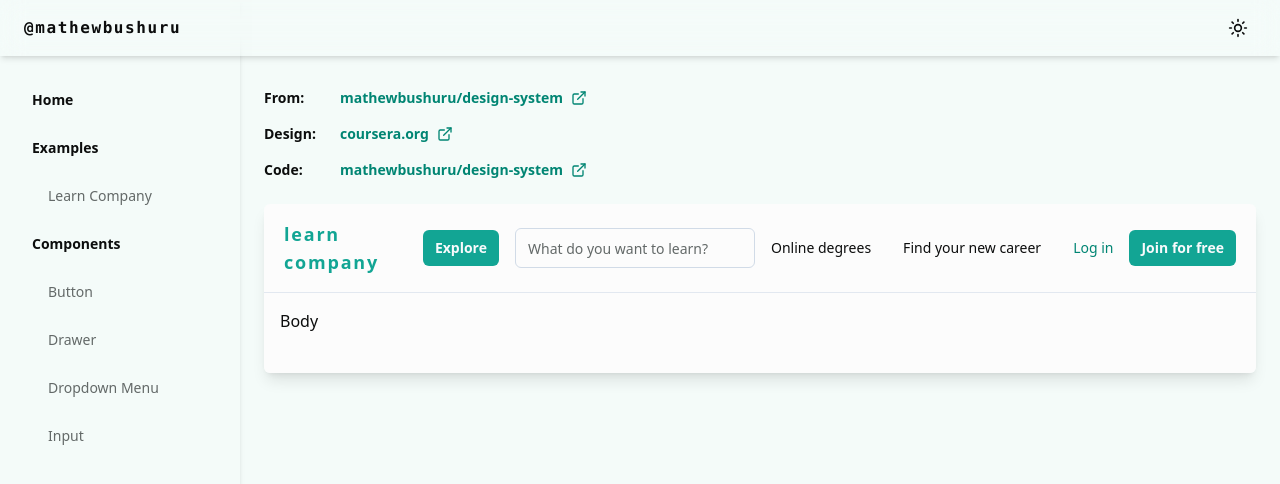
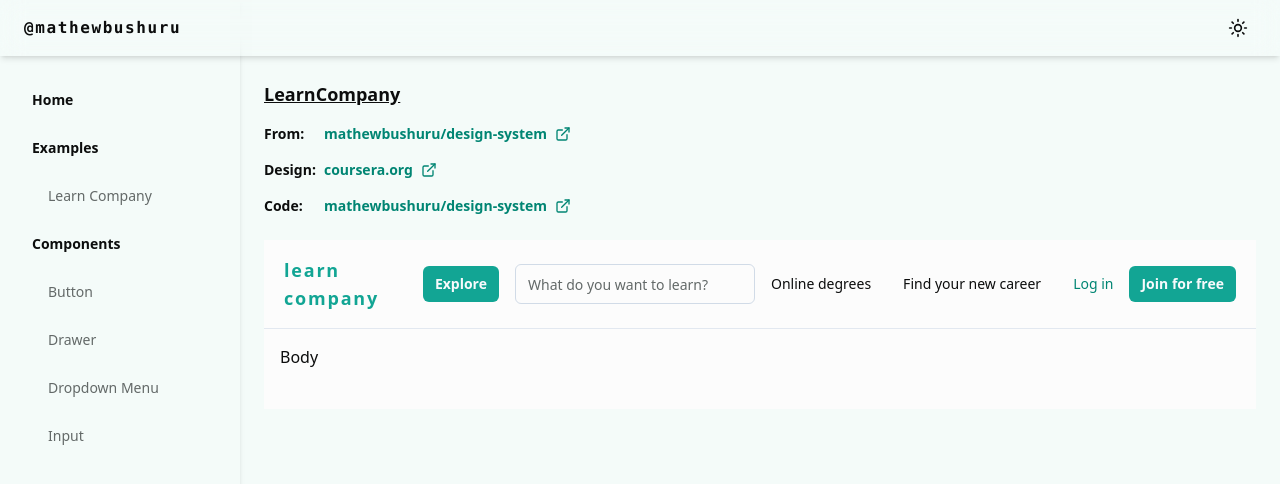
Before and after one commit to mathewbushuru/design-system, a React (Vite) app: page /examples in a window 1280 px wide. Shown: the top 484 px of the page. Built offline with nearby package versions, Linux system fonts and the light colour scheme.

Commit message:
Example Showcase Layout

```diff
--- /dev/null
+++ b/src/layouts/example-showcase-layout.tsx
@@ -0,0 +1,84 @@
+import { ExternalLink } from "lucide-react";
+
+import Button from "@/components/ui/button";
+
+export default function ExampleShowcaseLayout({
+  exampleName,
+  from,
+  fromLink,
+  code,
+  codeLink,
+  design,
+  designLink,
+  children,
+}: {
+  exampleName: string;
+  from: string;
+  fromLink: string;
+  design: string;
+  designLink: string;
+  code: string;
+  codeLink: string;
+  children: React.ReactNode;
+}) {
+  return (
+    <div className="m-4 lg:m-6">
+      <h1 className="my-2 text-center text-lg font-semibold underline sm:text-left">
+        {exampleName}
+      </h1>
+
+      <div className="mb-4">
+        <div className="flex flex-col items-center sm:flex-row">
+          <span className="w-12 text-sm font-semibold">
+            From<span className="hidden sm:inline">:</span>
+          </span>
+          <a
+            href={fromLink}
+            target="_blank"
+            rel="noopener noreferrer"
+            className="col-span-3"
+          >
+            <Button variant="link" size="sm">
+              <span>{from}</span>
+              <ExternalLink className="ml-2 h-4 w-4" />
+            </Button>
+          </a>
+        </div>
+        <div className="flex flex-col items-center sm:flex-row">
+          <span className="w-12 text-sm font-semibold">
+            Design<span className="hidden sm:inline">:</span>
+          </span>
+          <a
+            href={designLink}
+            target="_blank"
+            rel="noopener noreferrer"
+            className="col-span-3"
+          >
+            <Button variant="link" size="sm">
+              <span>{design}</span>
+              <ExternalLink className="ml-2 h-4 w-4" />
+            </Button>
+          </a>
+        </div>
+        <div className="flex flex-col items-center sm:flex-row">
+          <span className="w-12 text-sm font-semibold">
+            Code<span className="hidden sm:inline">:</span>
+          </span>
+          <a
+            href={codeLink}
+            target="_blank"
+            rel="noopener noreferrer"
+            className="col-span-3"
+          >
+            <Button variant="link" size="sm">
+              <span>{code}</span>
+              <ExternalLink className="ml-2 h-4 w-4" />
+            </Button>
+          </a>
+        </div>
+      </div>
+
+      {children}
+    </div>
+  );
+}
--- a/src/showcase/examples/learn-company-showcase.tsx
+++ b/src/showcase/examples/learn-company-showcase.tsx
@@ -1,66 +1,22 @@
-import { ExternalLink } from "lucide-react"
-
-import LearnCompany from "@/examples/learn-company/app"
-import Button from "@/components/ui/button"
+import ExampleShowcaseLayout from "@/layouts/example-showcase-layout";
+import LearnCompany from "@/examples/learn-company/app";
 
 function LearnCompanyShowcase() {
   return (
-    <div className="m-4 lg:m-6">
-        <div className="mb-4">
-          <div className="flex flex-col items-center sm:flex-row">
-            <span className="w-16 font-semibold text-sm">
-              From<span className="hidden sm:inline">:</span>
-            </span>
-            <a
-              href="https://github.com/mathewbushuru/design-system"
-              target="_blank"
-              rel="noopener noreferrer"
-              className="col-span-3"
-            >
-              <Button variant="link" size="sm">
-                <span>mathewbushuru/design-system</span>
-                <ExternalLink className="ml-2 h-4 w-4" />
-              </Button>
-            </a>
-          </div>
-          <div className="flex flex-col items-center sm:flex-row">
-            <span className="w-16 font-semibold text-sm">
-              Design<span className="hidden sm:inline">:</span>
-            </span>
-            <a
-              href="https://www.coursera.org/"
-              target="_blank"
-              rel="noopener noreferrer"
-              className="col-span-3"
-            >
-              <Button variant="link" size="sm">
-                <span>coursera.org</span>
-                <ExternalLink className="ml-2 h-4 w-4" />
-              </Button>
-            </a>
-          </div>
-          <div className="flex flex-col items-center sm:flex-row">
-            <span className="w-16 font-semibold text-sm">
-              Code<span className="hidden sm:inline">:</span>
-            </span>
-            <a
-              href="https://github.com/mathewbushuru/design-system/blob/main/src/components/ui/button.tsx"
-              target="_blank"
-              rel="noopener noreferrer"
-              className="col-span-3"
-            >
-              <Button variant="link" size="sm">
-                <span>mathewbushuru/design-system</span>
-                <ExternalLink className="ml-2 h-4 w-4" />
-              </Button>
-            </a>
-          </div>
-        </div>
-        <div className="overflow-hidden rounded-md shadow-lg dark:border">
-          <LearnCompany />
-        </div>
-      </div>
-  )
+    <>
+      <ExampleShowcaseLayout
+        exampleName="LearnCompany"
+        from="mathewbushuru/design-system"
+        fromLink="https://github.com/mathewbushuru/design-system"
+        design="coursera.org"
+        designLink="https://www.coursera.org/"
+        code="mathewbushuru/design-system"
+        codeLink="https://github.com/mathewbushuru/design-system/blob/main/src/examples/learn-company"
+      >
+        <LearnCompany />
+      </ExampleShowcaseLayout>
+    </>
+  );
 }
 
-export default LearnCompanyShowcase
+export default LearnCompanyShowcase;
```
